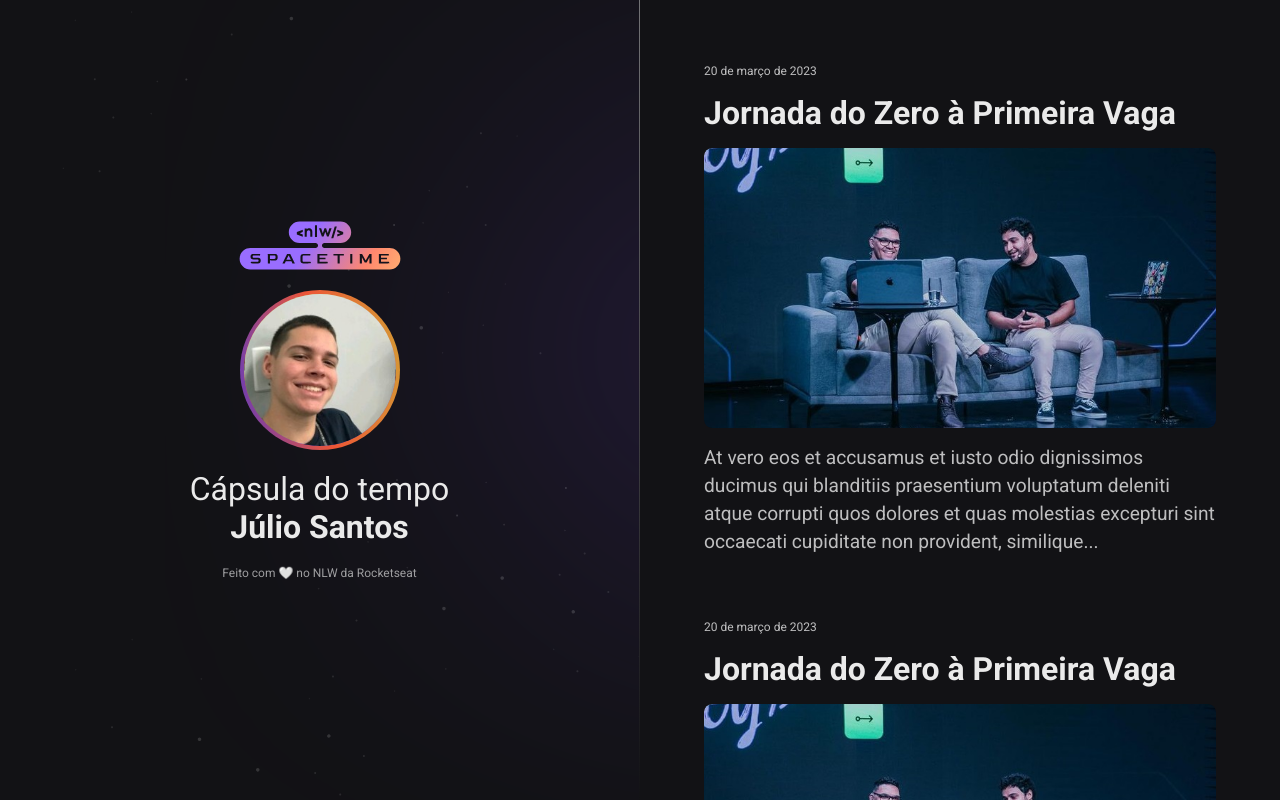
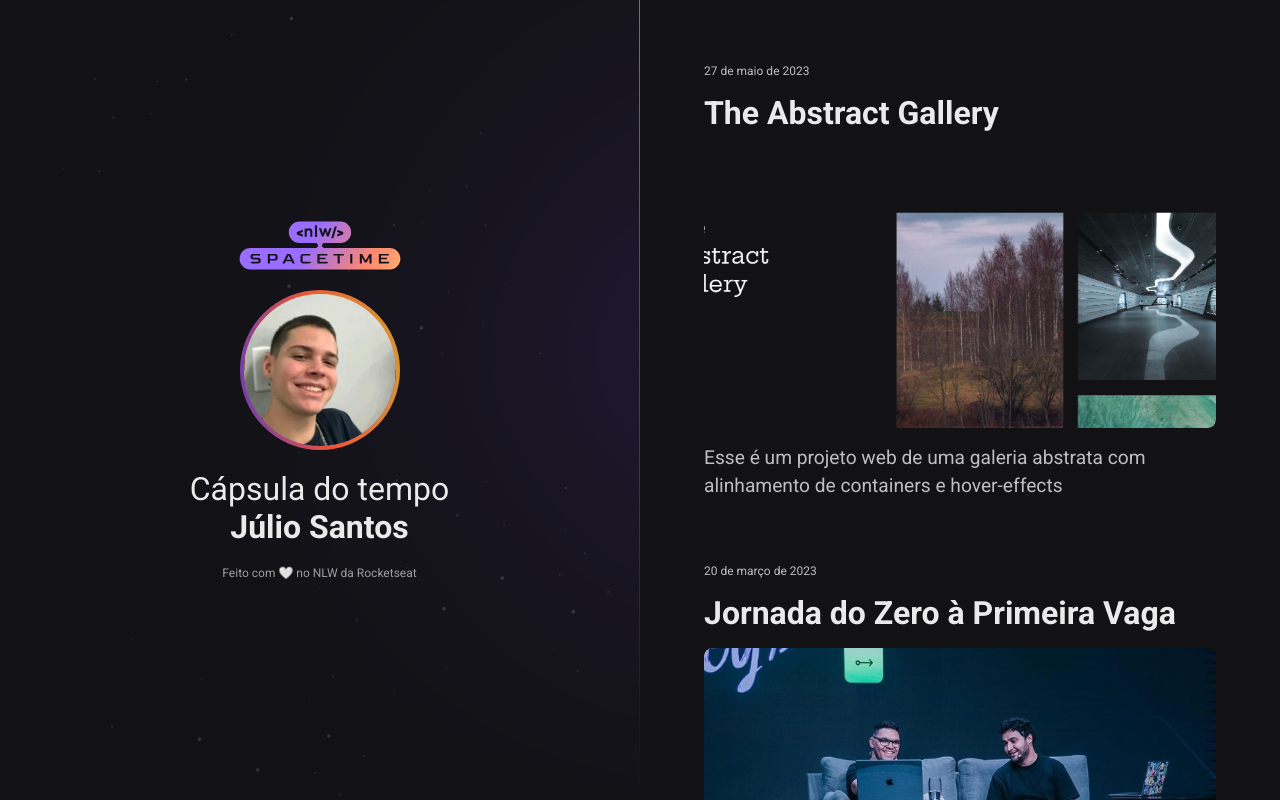
Before and after one commit to juliohnrq/nlw-spacetime, a plain HTML site: page index.html in a window 1280 px wide. Drawn offline with Linux system fonts and the light colour scheme.

Commit message:
add gallery

```diff
--- a/index.html
+++ b/index.html
@@ -30,23 +30,18 @@
 
     <nav>
       <a
-        href="https://www.youtube.com/live/3nz5HkUJaVU?feature=share"
+        href="https://juliohnrq.github.io/TheAbstractGallery/"
         target="_blank"
         class="memory"
       >
-        <small>20 de março de 2023</small>
-        <h1>Jornada do Zero à Primeira Vaga</h1>
+        <small>27 de maio de 2023</small>
+        <h1>The Abstract Gallery</h1>
         <div>
-          <img
-            src="./assets/jornada.png"
-            alt="Rodrigo e Mayk apresentando a Jornada"
-          />
+          <img src="./assets/galleryabstract2.png" alt="abstract gallery" />
         </div>
         <p>
-          At vero eos et accusamus et iusto odio dignissimos ducimus qui
-          blanditiis praesentium voluptatum deleniti atque corrupti quos dolores
-          et quas molestias excepturi sint occaecati cupiditate non provident,
-          similique...
+          Esse é um projeto web de uma galeria abstrata com alinhamento de
+          containers e hover-effects
         </p>
       </a>
 
--- a/styles.css
+++ b/styles.css
@@ -82,8 +82,12 @@ nav {
   border-radius: 8px;
 }
 
+.memory:hover div {
+  outline: 3px white solid;
+}
+
 .memory:hover img {
-  transform: scale(1.2);
+  transform: scale(1.1);
 }
 
 .memory p {
```
Also changed, not shown: assets/galleryabstract2.png (added).
